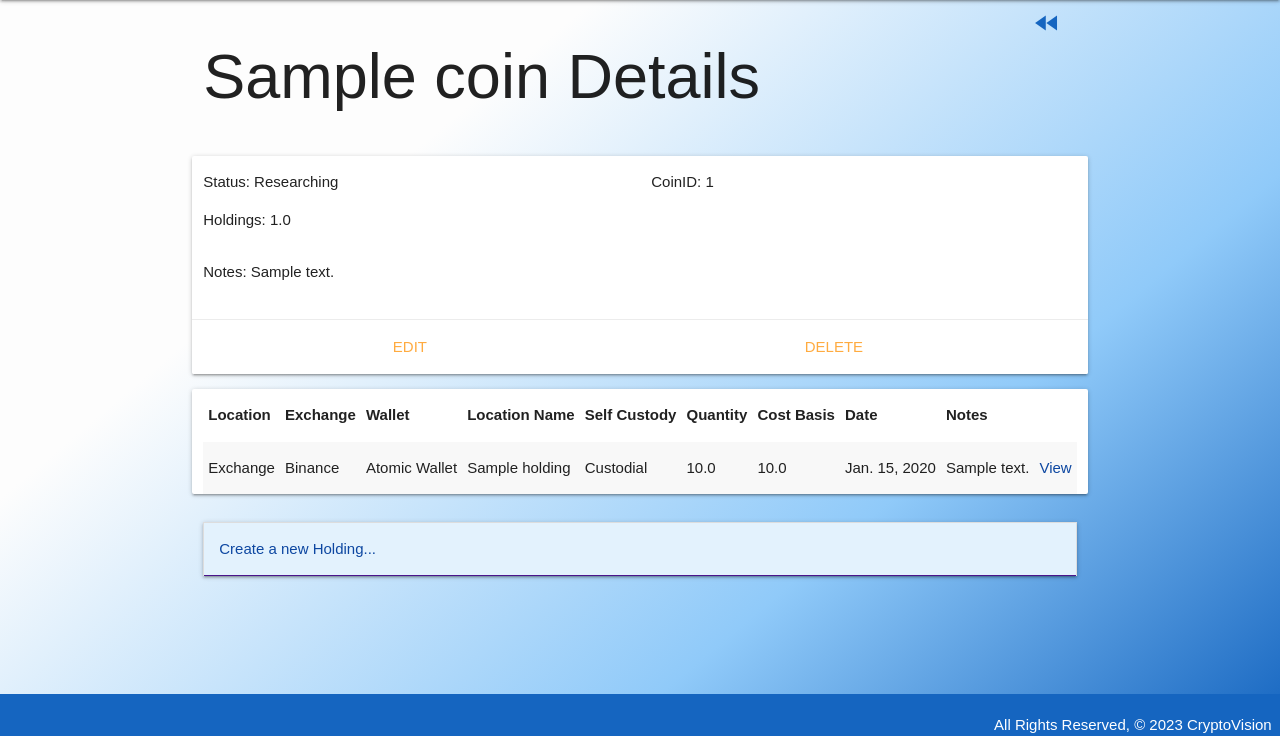
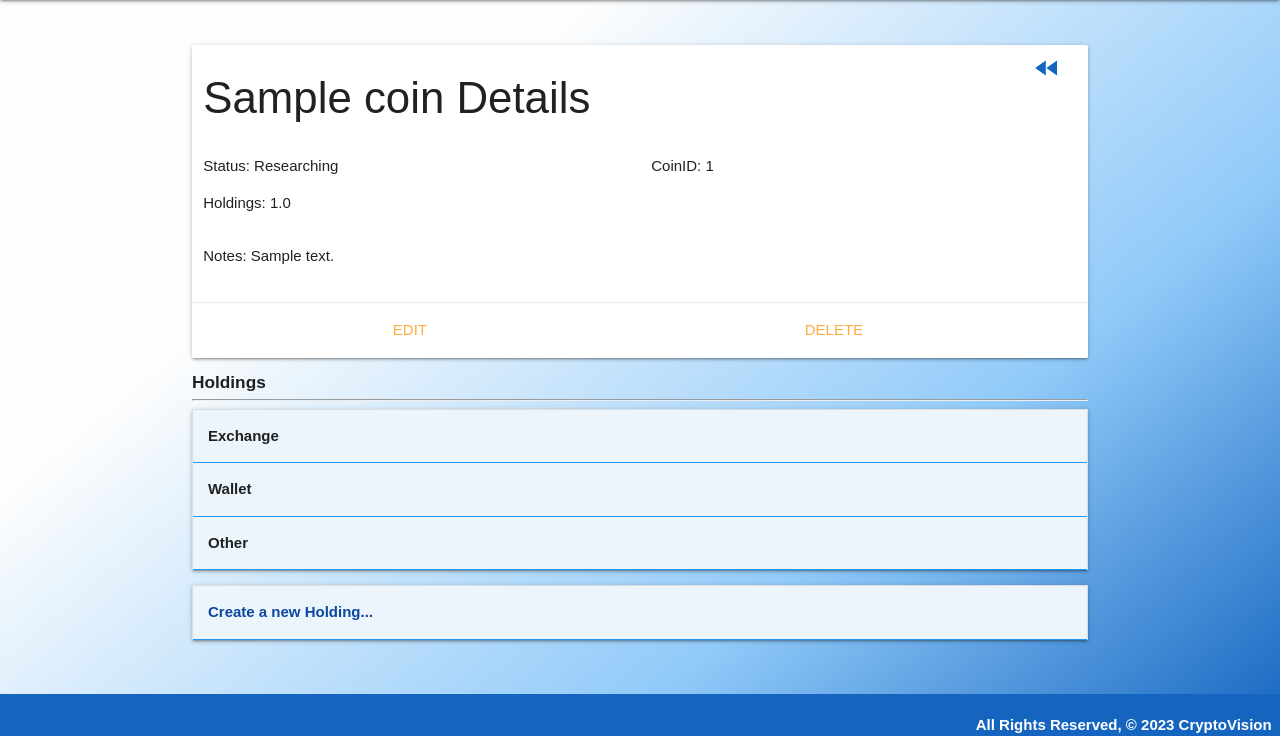
Before and after one commit to pclarytx10/cryptovision, a Django app: page /user_coins/1/ in a window 1280 px wide. Shown: the part 64-800 px from the top of the page. Run offline with Django 4.2, Linux system fonts and the light colour scheme; a user stored in the database is signed in; tables that the repository leaves empty hold one stand-in row (values such as "Sample post"); parts of the project's set-up code (start-up, migrations or seed data) failed here and were passed over.

Commit message:
Split holdings by location. Place in collapsing ul

```diff
--- a/main_app/static/css/style.css
+++ b/main_app/static/css/style.css
@@ -66,14 +66,18 @@ form {
   -webkit-tap-highlight-color: transparent;
   line-height: 1.5;
   padding: 1rem;
-  background-color: #e3f2fd ;
-  border-bottom: 1px solid #4a148c;
+  background-color: #ecf5fb ;
+  border-bottom: 1px solid #2196f3;
 }
 .form-card {
     margin-top: 3rem;
-    display: flex;
+    /* display: flex;
     flex-direction: column;
-    justify-content: space-between;
+    justify-content: space-between; */
+    padding: 1rem;
+}
+.usercoin-card {
+    margin-top: 3rem;
     padding: 1rem;
 }
 .del-card {
--- a/main_app/templates/base.html
+++ b/main_app/templates/base.html
@@ -46,7 +46,7 @@
             </li>
           </ul>
 
-          <ul class="right hide-on-med-and-down">
+          <ul class="right">
             <li><a href="/about">About</a></li>
             {% if user.is_authenticated %}
             <!-- Dropdown Trigger -->
@@ -63,7 +63,7 @@
     </header>
     <main class="container">{% block content %} {% endblock %}</main>
     <footer class="page-footer blue darken-3">
-      <div class="right">
+      <div>
         All Rights Reserved, &copy; 2023 CryptoVision &nbsp;
       </div>
     </footer>
--- a/main_app/templates/coins/detail.html
+++ b/main_app/templates/coins/detail.html
@@ -1,4 +1,7 @@
 {% extends 'base.html' %} {% block content %}
+
+
+<div class="card form-card">
     <div class="row">
         <div class="col s11">
             <h3> {{ coin.coin_name }} Details </h3>
@@ -7,8 +10,6 @@
             <a href="{% url 'index' %}"><i class="small material-icons blue-text text-darken-3">fast_rewind</i></a>
         </div>
     </div>
-
-<div class="card">
     <div class="row">
         <div class="col s12">
             {% comment %} <h2> {{ coin.name }} </h2> {% endcomment %}
--- a/main_app/templates/holdings/detail.html
+++ b/main_app/templates/holdings/detail.html
@@ -1,6 +1,6 @@
 {% extends 'base.html' %} {% block content %}
 
-<div class="card" style="margin-top: 3rem;">
+<div class="card form-card">
     <div class="row">
         <div class="col s11">
             <h3> Holding Detail </h3>
--- a/main_app/templates/main_app/coin_confirm_delete.html
+++ b/main_app/templates/main_app/coin_confirm_delete.html
@@ -1,7 +1,7 @@
 {% extends 'base.html' %} {% block content %}
 
 <div class="card form-card del-card">
-  <h3>Delete <span class="blue-text text-darken-2">{{ object.coin_name }}</span></h3>
+  <h3>Delete <span class="blue-text text-darken-4">{{ object.coin_name }}</span></h3>
 
   <h5>
     Are you sure you want to delete?
--- a/main_app/templates/main_app/holding_confirm_delete.html
+++ b/main_app/templates/main_app/holding_confirm_delete.html
@@ -1,7 +1,7 @@
 {% extends 'base.html' %} {% block content %}
 
 <div class="card form-card del-card">
-  <h3>Delete <span class="blue-text text-darken-2">{{ object.user_coin.coin }}</span> holding id:<span class="blue-text text-darken-2">{{ object.id}}</span></h3>
+  <h3>Delete <span class="blue-text text-darken-2">{{ object.user_coin.coin }}</span> holding id:<span class="blue-text text-darken-4">{{ object.id}}</span></h3>
 
   <h5>
     Are you sure you want to delete?
--- a/main_app/templates/main_app/user_coin_confirm_delete.html
+++ b/main_app/templates/main_app/user_coin_confirm_delete.html
@@ -1,7 +1,7 @@
 {% extends 'base.html' %} {% block content %}
 
 <div class="card form-card del-card">
-  <h3>Delete <span class="blue-text text-darken-2">{{ object.coin }}</span></h3>
+  <h3>Delete <span class="blue-text text-darken-4">{{ object.coin }}</span></h3>
 
   <h5>
     Are you sure you want to delete?
--- a/main_app/templates/user_coins/detail.html
+++ b/main_app/templates/user_coins/detail.html
@@ -1,16 +1,13 @@
 {% extends 'base.html' %} {% block content %}
 
+<div class="card" style="margin-top: 3rem;">
     <div class="row">
       <div class="col s11">
-        <h1> {{ user_coin.coin }} Details</h1>
+        <h3> {{ user_coin.coin }} Details</h3>
     </div>
     <div class="col s1">
         <a href="{% url 'user_coins_index' %}"><i class="small material-icons blue-text text-darken-3">fast_rewind</i></a>
     </div>
-</div>
-
-<div class="card">
-  <div class="row">
     <div class="col s6">
       <p>Status: {{ user_coin.get_status_display }}</p>
       <p>Holdings: {{ user_coin.coin_holdings }}</p>
@@ -28,47 +25,105 @@
   </div>
 </div>
 
-<div class="card">
-  <div class="row">
+<h6><b>Holdings<b></h6>
+<hr>
 <div class="col s12">
+  <ul class="collapsible expandable">
+    <li>
+      <div class="collapsible-header">Exchange</div>
+      <div class="collapsible-body">
+        <table class="striped">
+            <thead>
+              <tr>
+                  <th>Exchange</th>
+                  <th>Custody</th>
+                  <th>Quantity</th>
+                  <th>Cost Basis</th>
+                  <th>Date</th>
+              </tr>
+            </thead>
+          <tbody>
+            {% for holding in user_coin.holding_set.all %}
+              {% if holding.get_location_display == 'Exchange' %}
+                <tr>
+                    <td>{{ holding.get_exchange_display }}</td>
+                    <td>{{ holding.get_self_custody_display }}</td>
+                    <td>{{ holding.quantity }}</td>
+                    <td>{{ holding.cost_basis }}</td>
+                    <td>{{ holding.date }}</td>
+                    <td><a class="blue-text text-darken-4" href="{% url 'holdings_detail' holding.id %}">View</a></td>
+                </tr>
+              {% endif %}
+            {% endfor %}
+          </tbody>
+        </table>
+      </div>
+    </li>
+    <li>
+      <div class="collapsible-header">Wallet</div>
+      <div class="collapsible-body">
+        <table class="striped">
+            <thead>
+              <tr>
+                  <th>Wallet</th>
+                  <th>Custody</th>
+                  <th>Quantity</th>
+                  <th>Cost Basis</th>
+                  <th>Date</th>
+              </tr>
+            </thead>
+          <tbody>
+            {% for holding in user_coin.holding_set.all %}
+              {% if holding.get_location_display == 'Wallet' %}
+                <tr>
+                    <td>{{ holding.get_wallet_display }}</td>
+                    <td>{{ holding.get_self_custody_display }}</td>
+                    <td>{{ holding.quantity }}</td>
+                    <td>{{ holding.cost_basis }}</td>
+                    <td>{{ holding.date }}</td>
+                    <td><a class="blue-text text-darken-4" href="{% url 'holdings_detail' holding.id %}">View</a></td>
+                </tr>
+              {% endif %}
+            {% endfor %}
+          </tbody>
+        </table>
+      </div>
+    </li>
+    <li>
+      <div class="collapsible-header">Other</div>
+      <div class="collapsible-body">
         <table class="striped">
             <thead>
               <tr>
                   <th>Location</th>
-              <th>Exchange</th>
-              <th>Wallet</th>
-              <th>Location Name</th>
-              <th>Self Custody</th>
+                  <th>Custody</th>
                   <th>Quantity</th>
                   <th>Cost Basis</th>
                   <th>Date</th>
-              <th>Notes</th>
               </tr>
             </thead>
           <tbody>
             {% for holding in user_coin.holding_set.all %}
+              {% if holding.get_location_display == 'Other' or holding.get_exchange_display == 'Other' or holding.get_wallet_display == 'Other' %}
                 <tr>
-              <td>{{ holding.get_location_display }}</td>
-              <td>{{ holding.get_exchange_display }}</td>
-              <td>{{ holding.get_wallet_display }}</td>
                     <td>{{ holding.location_name }}</td>
                     <td>{{ holding.get_self_custody_display }}</td>
                     <td>{{ holding.quantity }}</td>
                     <td>{{ holding.cost_basis }}</td>
                     <td>{{ holding.date }}</td>
-              <td>{{ holding.notes }}</td>
                     <td><a class="blue-text text-darken-4" href="{% url 'holdings_detail' holding.id %}">View</a></td>
                 </tr>
+              {% endif %}
             {% endfor %}
           </tbody>
         </table>
       </div>
-  </div>
+    </li>
+  </ul>
 </div>
 
-<div class="row">
 <div class="col s12">
-        <ul class="collapsible blue-text text-darken-4">
+    <ul class="collapsible notacordian blue-text text-darken-4">
       <li>
           <div class="collapsible-header">
               Create a new Holding...
@@ -84,12 +139,16 @@
       </li>
   </ul>
 </div>
-</div>
+
 
 <script>
     {% comment %} Initialize Materialize Collapsible {% endcomment %}
     $(document).ready(function(){
-      $('.collapsible').collapsible();
+      $('.notacordian').collapsible();
+    });
+    var elem = document.querySelector('.expandable');
+    var instance = M.Collapsible.init(elem, {
+      accordion: false
     });
     {% comment %} Initialize Materialize Select {% endcomment %}
     var dateEl = document.getElementById('id_date');
--- a/main_app/views.py
+++ b/main_app/views.py
@@ -76,10 +76,14 @@ def user_coins_index(request):
 @login_required
 def user_coins_detail(request, user_coin_id):
     user_coin = User_Coin.objects.get(id=user_coin_id)
+    holding = Holding.objects.filter(user_coin_id=user_coin_id)
+    exchange_coins = Holding.objects.filter(id__in = holding.all().values_list('id'))
+    # print(exchange_coins)
     # instantiate HoldingForm to be rendered in the template
     holding_form = HoldingForm()
     return render(request, 'user_coins/detail.html', {
         'user_coin': user_coin,
+        'exchange_coins': exchange_coins,
         'holding_form': holding_form
     })
 # Define the holdings detail view
@@ -138,7 +142,7 @@ class User_CoinCreate(LoginRequiredMixin, CreateView):
 # Define the user coins update view
 class User_CoinUpdate(LoginRequiredMixin, UpdateView):
     model = User_Coin
-    fields = ('coin', 'coin_holdings', 'notes','status')
+    fields = ('status', 'coin_holdings', 'notes')
     success_url = '/user_coins/'
 
 # Define the user coins delete view
```
Also changed, not shown: main_app/templates/main_app/coin_form.html (+9 -2 lines), main_app/templates/main_app/holding_form.html (+9 -2 lines), main_app/templates/main_app/user_coin_form.html (+9 -2 lines). Lines whose indentation alone changed are shown as unchanged.
